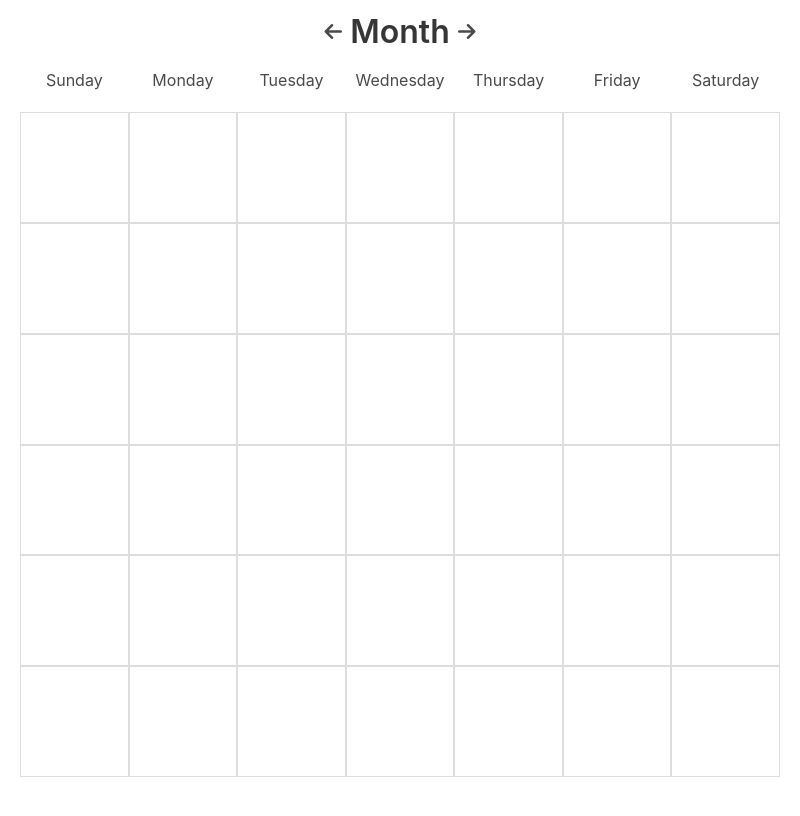
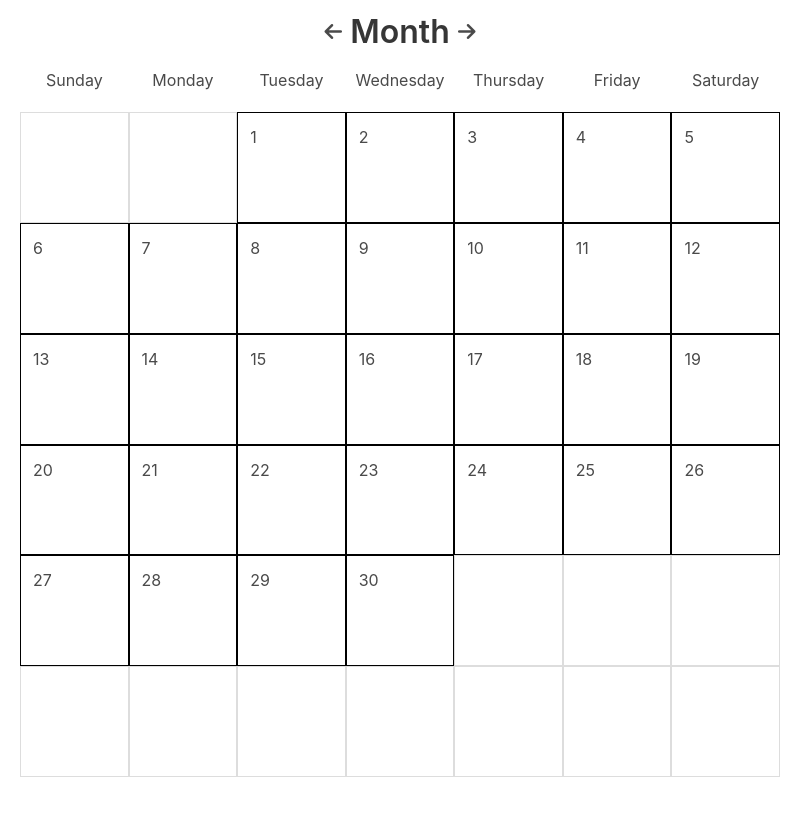
Before and after one commit to jwhitlow45/caltron, an Electron app: page src/index.html in a window 800 px wide. Both pictures are taken after a click on the element 333 px from the left and 32 px from the top of the page. Drawn offline with nearby package versions, Linux system fonts and the light colour scheme.

Commit message:
feat:padding days are now added based on month

```diff
--- a/src/index.css
+++ b/src/index.css
@@ -71,13 +71,20 @@ body {
   margin-bottom: 20px;
 }
 
-#day {
+#day,
+#padding {
   /* sizing */
   min-height: 75px;
   max-height: none;
   min-width: 100px;
   max-width: none;
+}
 
+#day {
+  border: 1px solid black;
+}
+
+#padding {
   /* colors */
-  border: 1px solid #ddd;
+  border: 1px solid #ddd
 }
--- a/src/render.js
+++ b/src/render.js
@@ -1,4 +1,8 @@
 //global values
+//grid size
+const cols = 7;
+const rows = 6;
+
 const calendar = document.getElementById("calendar"); // calendar div
 const days = [
   "Sunday",
@@ -10,8 +14,8 @@ const days = [
   "Saturday",
 ];
 
-var page = 0; // current page of calendar
-// if month is nov, dev is 1 and oct is -1
+var cur_month = new Date(); //month of current calendar view
+cur_month.setDate(1); //set to first of month to avoid conflict with certain months
 
 // event listener for nav bar arrows
 const left_arrow = document.getElementById("left-arrow");
@@ -21,16 +25,28 @@ left_arrow.addEventListener("click", moveLeft);
 right_arrow.addEventListener("click", moveRight);
 
 function moveLeft() {
-  console.log("left");
+  cur_month = cur_month.setMonth(cur_month.getMonth() - 1);
+  refreshCalendar(getPaddingDays(cur_month));
 }
 
 function moveRight() {
-  console.log("right");
+  month_page++;
 }
 
+function daysInMonth(date) {
+  return new Date(date.getFullYear(), date.getMonth(), 0).getDate();
+}
+
+//gets number of padding days in a certain month
+function getPaddingDays(date) {
+  date.setDate(1);
+  return date.getDay();
+}
+
+//creates header with weekday titles
 function makeWeekdayHeader() {
   const weekday_header = document.getElementById("weekday-header");
-  for (i=0;i<7;i++){
+  for (i = 0; i < 7; i++) {
     let day = document.createElement("div");
     day.innerText = days[i];
     day.id = "weekday-text";
@@ -39,20 +55,42 @@ function makeWeekdayHeader() {
 }
 
 // draw month view grid
-function makeRows(rows, cols) {
+function makeCalendarGrid(padding_days) {
   const calendar_grid = document.getElementById("calendar-grid");
   calendar_grid.style.setProperty("--grid-rows", rows);
   calendar_grid.style.setProperty("--grid-cols", cols);
   for (c = 0; c < rows * cols; c++) {
     let cell = document.createElement("div");
-    cell.id = "day"
+    if (c < padding_days || c > daysInMonth(cur_month)) {
+      cell.id = "padding";
+    } else {
+      cell.id = "day";
+      cell.innerText = c - padding_days + 1;
+    }
     calendar_grid.appendChild(cell).className = "column";
   }
 }
 
+function refreshCalendar(padding_days) {
+  //select calendar grid
+  const calendar_grid = document.getElementById("calendar-grid");
+  //remove all contents from div
+  removeChildren(calendar_grid);
+  //recreate calendar grid
+  makeCalendarGrid(padding_days)
+}
+
+//remove all children from a div
+function removeChildren(parent){
+  while (parent.firstChild) {
+    parent.removeChild(parent.firstChild);
+  }
+}
+
+//functions to run on startup
 function startup() {
   makeWeekdayHeader();
-  makeRows(6,7);
+  refreshCalendar(getPaddingDays(cur_month));
 }
 
 startup();
```
